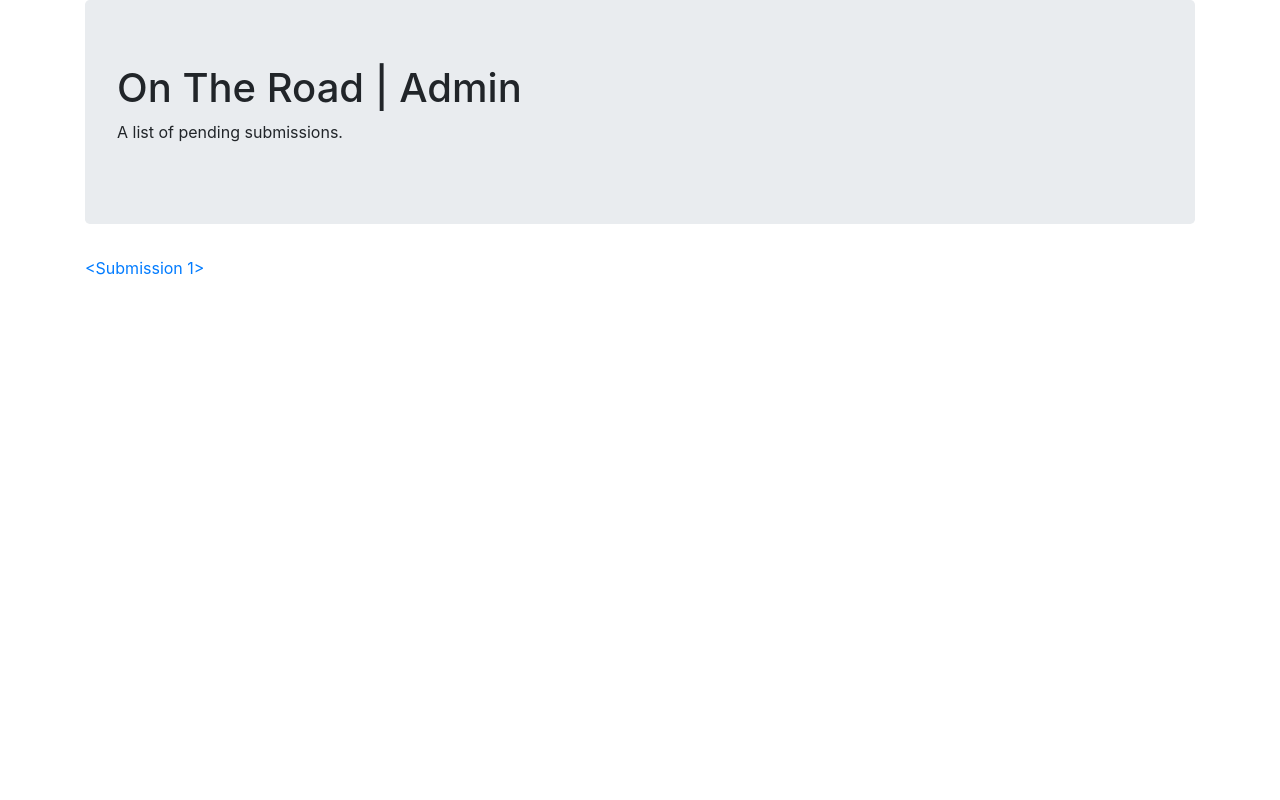
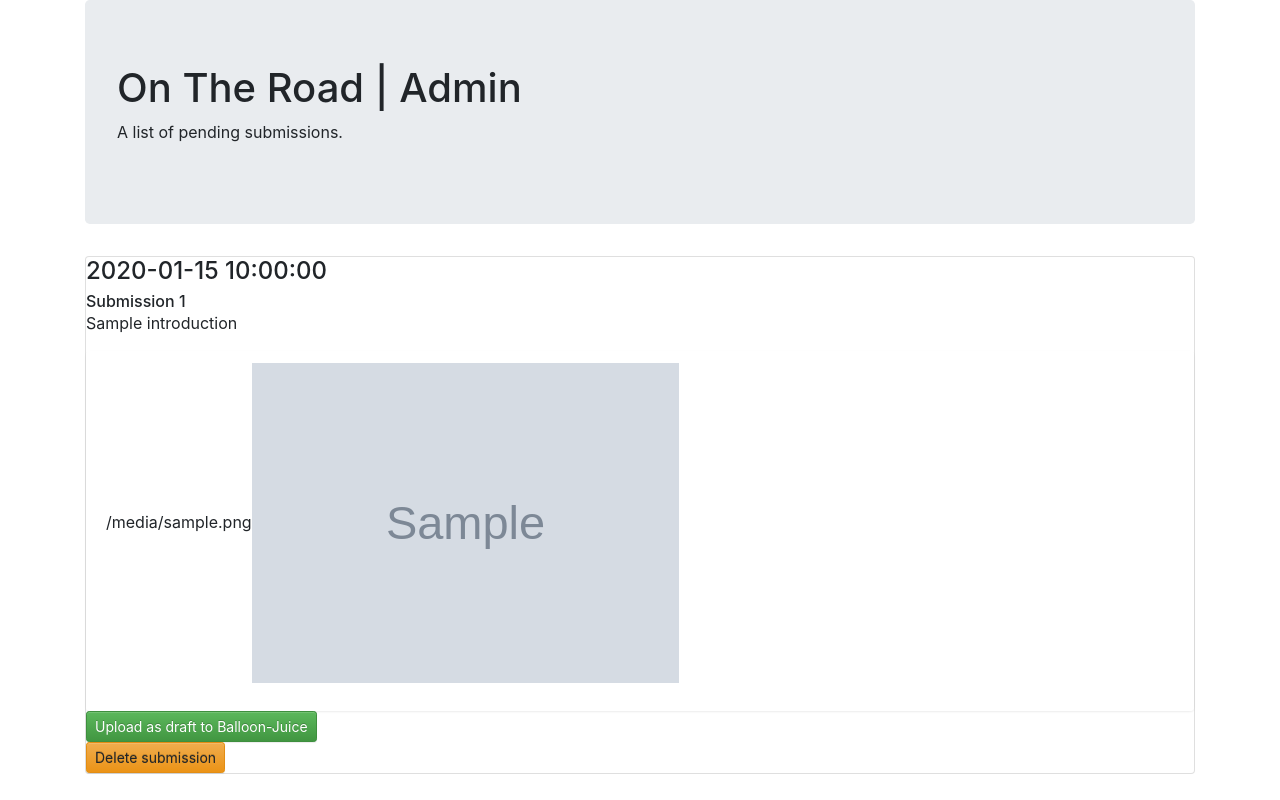
Before and after one commit to thearchduke/wordpress-picture-submissions, a Flask app: template templates/admin_list.html in a window 1280 px wide. Run offline with Flask 2, Linux system fonts and the light colour scheme; tables that the repository leaves empty hold one stand-in row (values such as "Sample post"); the template is opened without the code that fills it: values that come from a table or form of the project are taken from there, most other values are stand-ins (such as "Sample title", 1, 10 or a date in 2020); grey boxes marked "Sample" are stand-in pictures; some libraries are stand-ins or nearby versions.

Commit message:
restructure with static folderr; admin views

```diff
--- a/forms.py
+++ b/forms.py
@@ -67,4 +67,4 @@ class SubmissionForm(FlaskForm):
         return result
 
 class SubmissionAdminForm(FlaskForm):
-    pass
+    submission_id = fields.HiddenField()
--- a/models.py
+++ b/models.py
@@ -1,3 +1,5 @@
+from passlib.hash import sha256_crypt
+
 from app import db
 
 
@@ -55,3 +57,7 @@ class Picture(db.Model):
     picture_description = db.Column(db.Text())
     # meta
     file_location = db.Column(db.String(1024))
+
+    @property
+    def img_src(self):
+        return '/'.join(self.file_location.split('/')[-2:])
--- a/templates/admin_list.html
+++ b/templates/admin_list.html
@@ -12,6 +12,33 @@
 
 {% block content %}
     {% for submission in pending_submissions %}
-        <a href="{{ url_for('admin_detail', submission_id=submission.id) }}">{{ submission }}</a>
+    <div class="card">
+        <div class="card-block">
+            <h4 class="card-title">{{ submission.datetime_submitted }}</h4>
+            <h6 class="card-subtitle">Submission {{ submission.id }}</h6>
+            <p class="card-text">{{ submission.introduction }}</p>
+            <ul class="list-group list-group-flush">
+            {% for picture in submission.pictures %}
+                <li class="list-group-item">
+                    <p>{{ picture.picture_description }}<img style="width: 40%;" src="{{ url_for('static', filename=picture.img_src) }}"/></p>
+                </li>
+            {% endfor %}
+            </ul>
+        </div>
+        <div class="card-block">
+            <form method="POST" action="{{ url_for('admin_list') }}">
+                {{ form.csrf_token }}
+                {{ form.submission_id(value=submission.id) }}
+                <input type="submit" value="Upload as draft to Balloon-Juice" class="btn btn-sm btn-success">
+            </form>
+        </div>
+        <div class="card-block">
+            <form method="POST" action="{{ url_for('admin_delete') }}">
+                {{ form.csrf_token }}
+                {{ form.submission_id(value=submission.id) }}
+                <input type="submit" value="Delete submission" class="btn btn-sm btn-warning" onclick="return confirm('Do you really want to delete this?');return false;">
+            </form>
+        </div>
+    </div>
     {% endfor %}
 {% endblock %}
```
Also changed, not shown: views.py (+41 -13 lines), static/submissions/05951826-5136-11e7-9d5d-9801a79a87c90.png (added), static/submissions/0fba2d28-5136-11e7-bc39-9801a79a87c90.png (added), static/submissions/23378582-5136-11e7-a921-9801a79a87c90.jpg (added), static/submissions/310936b0-5136-11e7-bdcc-9801a79a87c90.jpg (added), static/submissions/581cffab-506b-11e7-9bf0-9801a79a87c90.jpg (added), static/submissions/581cffab-506b-11e7-9bf0-9801a79a87c91.png (added), static/submissions/f07c4359-5135-11e7-b15e-9801a79a87c90.png (added), static/submissions/fc4dc102-5135-11e7-bca5-9801a79a87c90.png (added), 4 other files.
